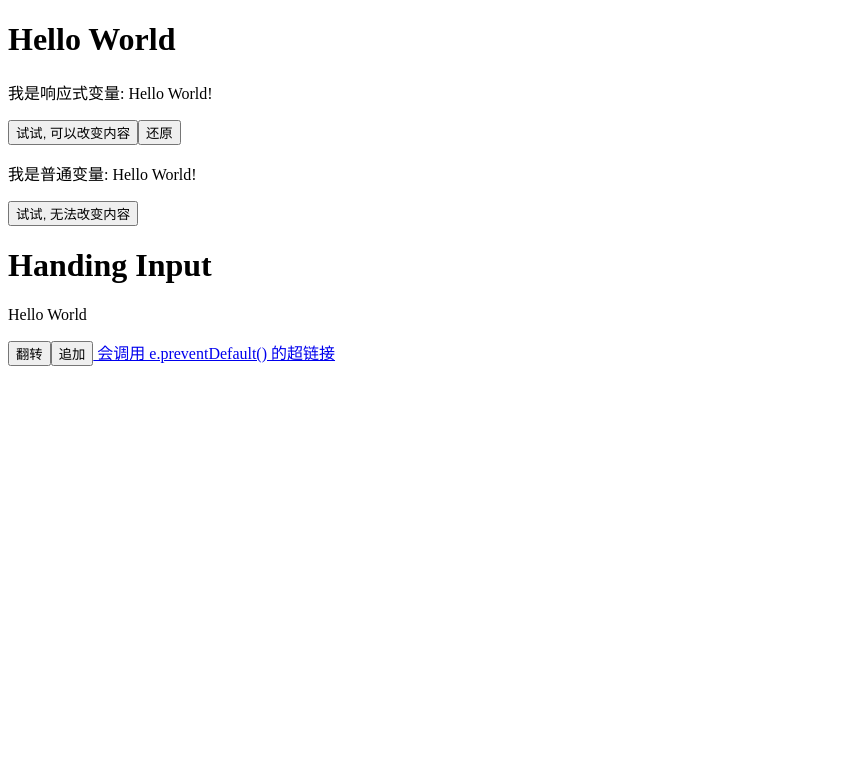
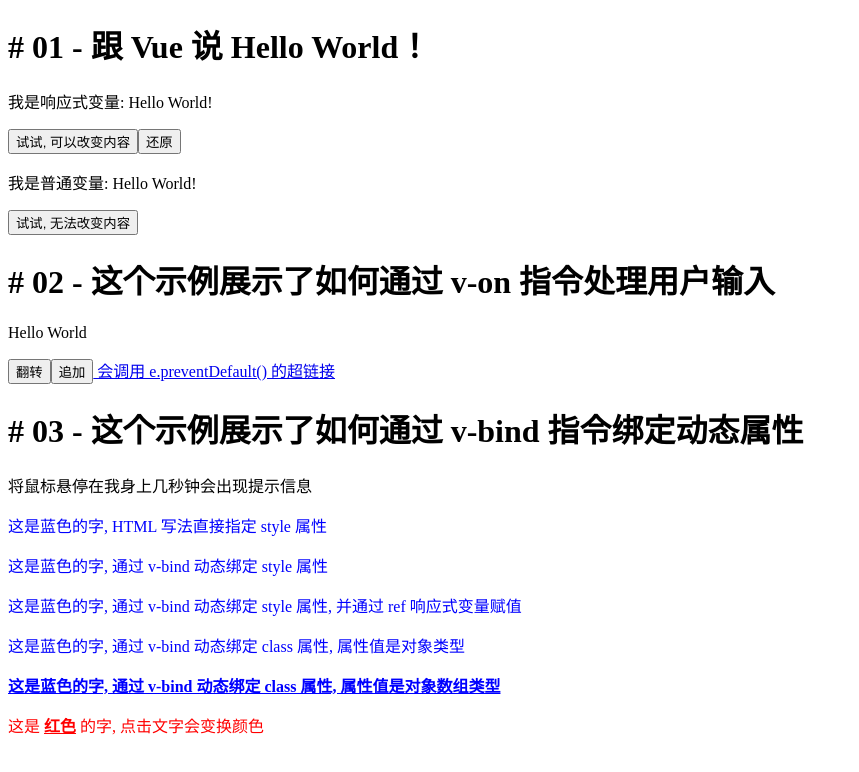
Before and after one commit to fushuwei/vue3-playground, a Vue app in the folder 01-vue-basic/: page / in a window 1280 px wide. Shown: the top 772 px of the page, without its empty margins (0-859 px from the left). Built offline with nearby package versions, Linux system fonts and the light colour scheme.

Commit message:
Attribute bindings demo

```diff
--- a/01-vue-basic/src/App.vue
+++ b/01-vue-basic/src/App.vue
@@ -1,14 +1,18 @@
 <script setup lang="ts">
 import HelloWorld from "@/views/HelloWorld.vue";
 import HandingInput from "@/views/HandingInput.vue";
+import AttributeBind from "@/views/AttributeBind.vue";
 </script>
 
 <template>
-  <h1>Hello World</h1>
+  <h1># 01 - 跟 Vue 说 Hello World！</h1>
   <HelloWorld/>
 
-  <h1>Handing Input</h1>
+  <h1># 02 - 这个示例展示了如何通过 v-on 指令处理用户输入</h1>
   <HandingInput/>
+
+  <h1># 03 - 这个示例展示了如何通过 v-bind 指令绑定动态属性</h1>
+  <AttributeBind/>
 </template>
 
 <style scoped></style>
--- /dev/null
+++ b/01-vue-basic/src/views/AttributeBind.vue
@@ -0,0 +1,54 @@
+<script setup lang="ts">
+import { ref } from "vue";
+
+const tips = ref("这里是鼠标悬停的提示文字...");
+
+const defaultColor = ref("blue");
+
+const message = ref("红色");
+const messageColor = ref("red");
+
+function changeColor(color: string) {
+  if (color === "red") {
+    message.value = "绿色";
+    messageColor.value = "green";
+  } else if (color === "green") {
+    message.value = "蓝色";
+    messageColor.value = "blue";
+  } else if (color === "blue") {
+    message.value = "红色";
+    messageColor.value = "red";
+  }
+}
+</script>
+
+<template>
+  <p><span :title="tips" v-on:click="">将鼠标悬停在我身上几秒钟会出现提示信息</span></p>
+
+  <p><span style="color: blue">这是蓝色的字, HTML 写法直接指定 style 属性</span></p>
+
+  <p><span :style="{color: 'blue'}">这是蓝色的字, 通过 v-bind 动态绑定 style 属性</span></p>
+
+  <p><span
+    :style="{color: defaultColor}">这是蓝色的字, 通过 v-bind 动态绑定 style 属性, 并通过 ref 响应式变量赋值</span></p>
+
+  <p><span :class="{blue: true}">这是蓝色的字, 通过 v-bind 动态绑定 class 属性, 属性值是对象类型</span></p>
+
+  <p><span :class="['blue', 'blue2']">这是蓝色的字, 通过 v-bind 动态绑定 class 属性, 属性值是对象数组类型</span></p>
+
+  <p><span :style="{color: messageColor}" @click="changeColor(messageColor)">这是 <span class="blue2">{{
+      message
+    }}</span> 的字, 点击文字会变换颜色</span></p>
+</template>
+
+<style scoped>
+.blue {
+  color: v-bind(defaultColor);
+}
+
+.blue2 {
+  font-family: "Heiti SC", serif;
+  font-weight: bold;
+  text-decoration: underline;
+}
+</style>
```
